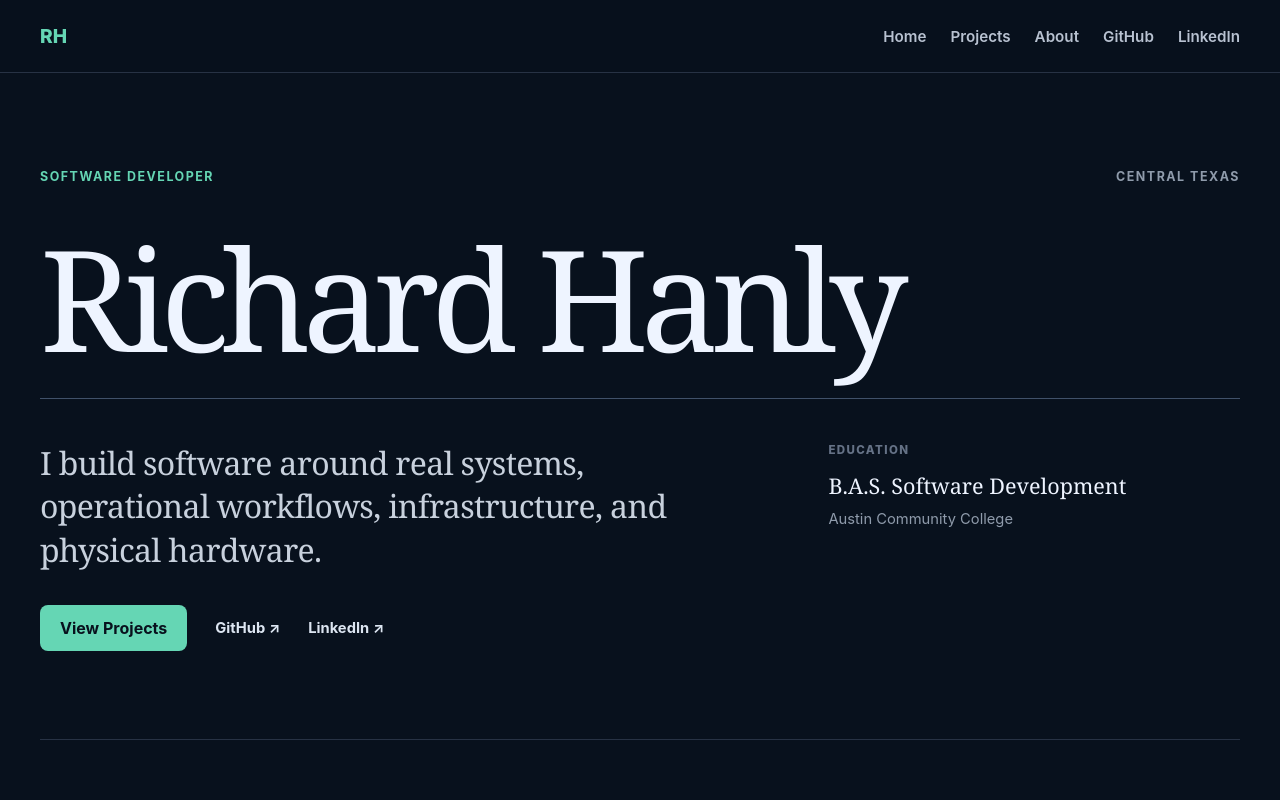
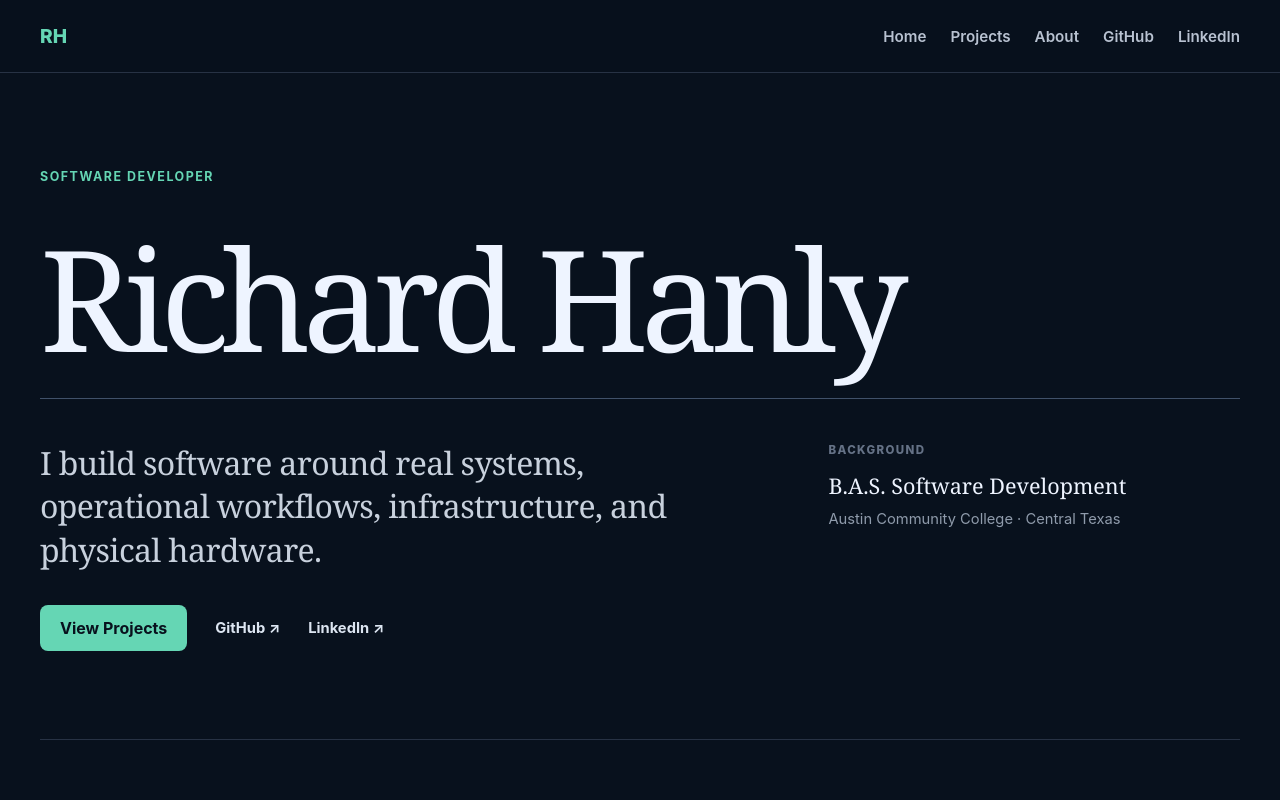
Before and after one commit to richardrhanly-us/Portfolio, a React (Vite) app: page / in a window 1280 px wide. Shown: the top 800 px of the page. Built offline with nearby package versions, Linux system fonts and the light colour scheme.

Commit message:
Update Home location tag

```diff
--- a/src/pages/Home.tsx
+++ b/src/pages/Home.tsx
@@ -7,7 +7,6 @@ function Home() {
       <section className="home-hero">
         <div className="home-hero-header">
           <p className="home-role">Software Developer</p>
-          <p className="home-location">Central Texas</p>
         </div>
 
         <div className="home-name-block">
@@ -45,11 +44,10 @@ function Home() {
               </a>
             </div>
           </div>
-
           <div className="home-education">
-            <span>Education</span>
+            <span>Background</span>
             <p>B.A.S. Software Development</p>
-            <small>Austin Community College</small>
+            <small>Austin Community College · Central Texas</small>
           </div>
         </div>
       </section>
```
